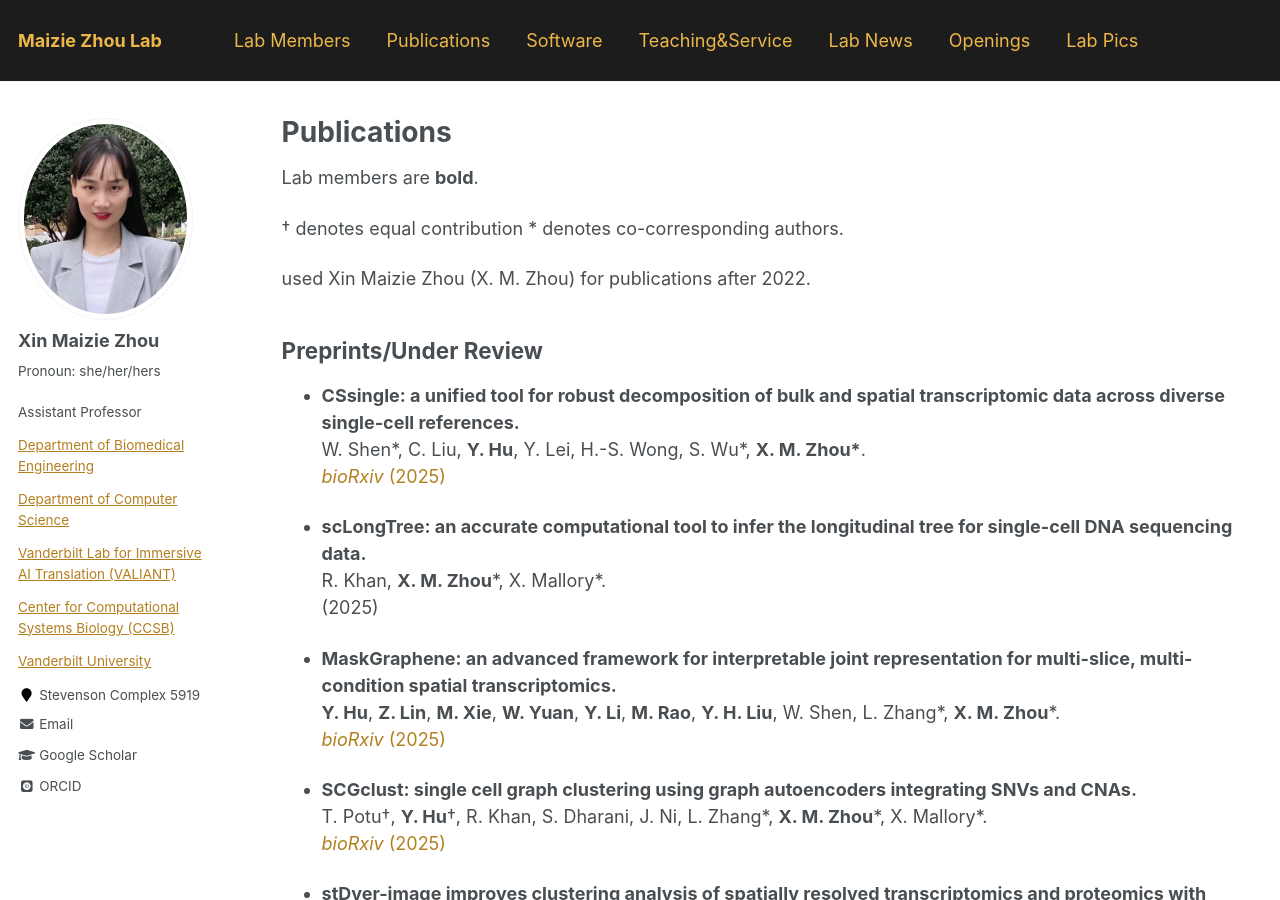
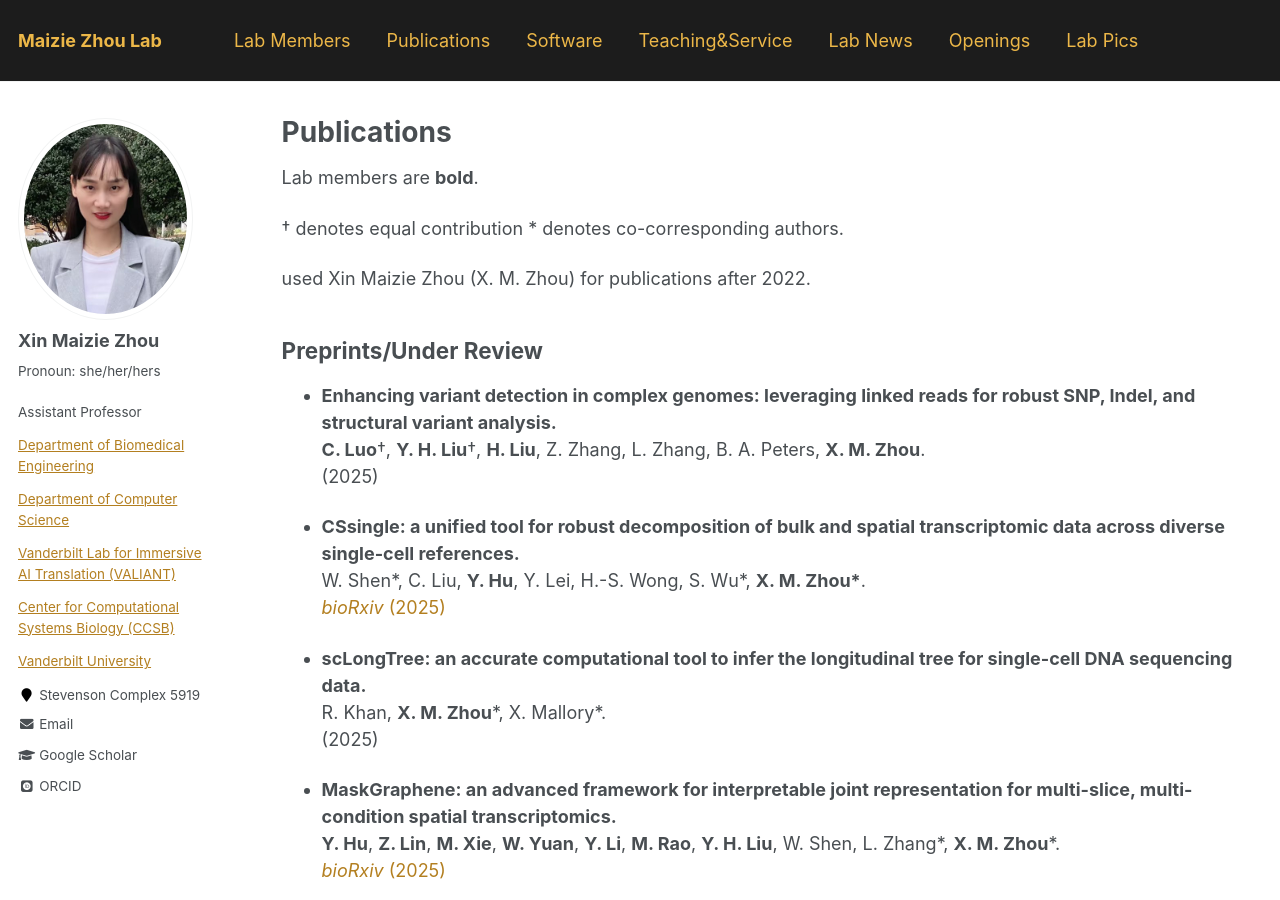
Before and after one commit to maiziezhoulab/Maiziezhoulab.github.io, a Jekyll site: the page built from _pages/publications.md, in a window 1280 px wide and 900 px high. Built offline with Jekyll 4.4.1, drawn with Linux system fonts in a browser that asks for light colours; some web fonts are replaced.

Commit message:
Update publications.md

```diff
--- a/_pages/publications.md
+++ b/_pages/publications.md
@@ -24,6 +24,10 @@ Lab members are **bold**.
 used Xin Maizie Zhou (X. M. Zhou) for publications after 2022.
 
 ## Preprints/Under Review
+- **Enhancing variant detection in complex genomes: leveraging linked reads for robust SNP, Indel, and structural variant analysis.**
+   **C. Luo**†, **Y. H. Liu**†, **H. Liu**, Z. Zhang, L. Zhang, B. A. Peters, **X. M. Zhou**.
+  (2025)
+
 - **CSsingle: a unified tool for robust decomposition of bulk and spatial transcriptomic data across diverse single-cell references.**
   W. Shen\*, C. Liu, **Y. Hu**, Y. Lei, H.-S. Wong, S. Wu\*, **X. M. Zhou\***.
   [_bioRxiv_ (2025)](https://www.biorxiv.org/content/10.1101/2024.04.07.588458v2)
```
